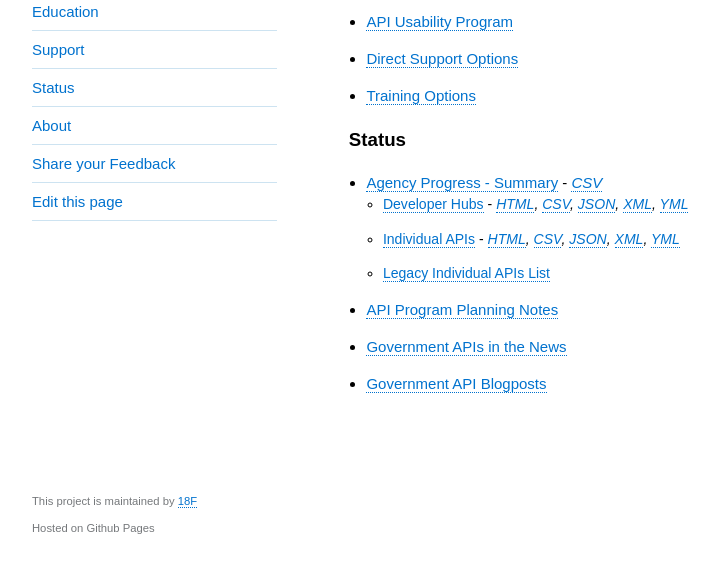
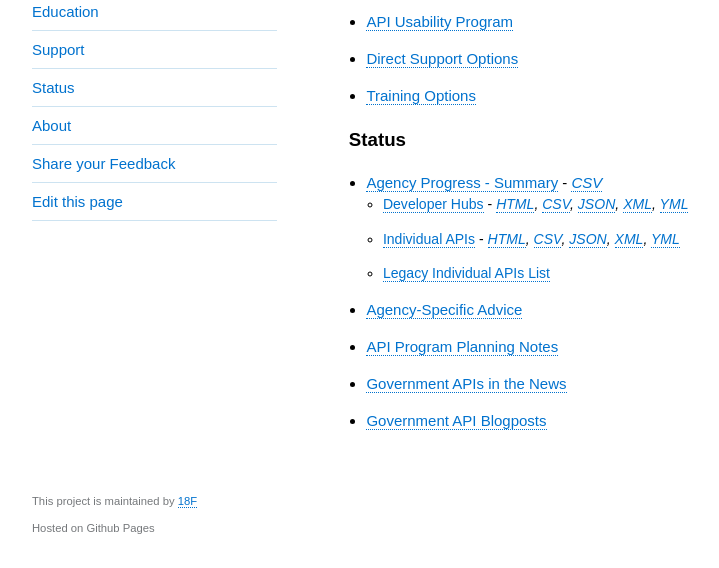
Before and after one commit to 18F/API-All-the-X, a Jekyll site: the page built from index.md, in a window 1280 px wide and 900 px high, scrolled down 2921 px, cut to the strip 332-900 px from the top of the window. Shown: the whole strip, without its empty margins (128-847 px from the left). Built offline with Jekyll 4.4.1, drawn with Linux system fonts in a browser that asks for light colours; before the commit the page ends 3784 px from its top, so only the background shows below that.

Commit message:
adding agency advice

```diff
--- a/_includes/status.md
+++ b/_includes/status.md
@@ -3,6 +3,7 @@
    * [Developer Hubs](http://18f.github.io/API-All-the-X/pages/developer_hubs) - *[HTML](http://18f.github.io/API-All-the-X/data/developer_hubs), [CSV](http://18f.github.io/API-All-the-X/data/developer_hubs.csv), [JSON](http://18f.github.io/API-All-the-X/data/developer_hubs.json), [XML](http://18f.github.io/API-All-the-X/data/developer_hubs.xml), [YML](https://raw.githubusercontent.com/18F/API-All-the-X/gh-pages/_data/developer_hubs.yml)*
    * [Individual APIs](http://18f.github.io/API-All-the-X/pages/individual_apis) - *[HTML](http://18f.github.io/API-All-the-X/data/individual_apis), [CSV](http://18f.github.io/API-All-the-X/data/individual_apis.csv), [JSON](http://18f.github.io/API-All-the-X/data/individual_apis.json), [XML](http://18f.github.io/API-All-the-X/data/individual_apis.xml), [YML](https://raw.githubusercontent.com/18F/API-All-the-X/gh-pages/_data/individual_apis.yml)*
    * [Legacy Individual APIs List](https://github.com/GSA/slash-developer-pages/blob/master/Loose_APIs.md)
+* [Agency-Specific Advice](http://18f.github.io/API-All-the-X/pages/agency_advice)
 * [API Program Planning Notes](https://github.com/18F/API-All-the-X/wiki/API-Program-Vision---Notes)
 * [Government APIs in the News](http://18f.github.io/API-All-the-X/pages/gov_apis_in_the_news)
 * [Government API Blogposts](http://18f.github.io/API-All-the-X/pages/government_api_blogposts)
```
